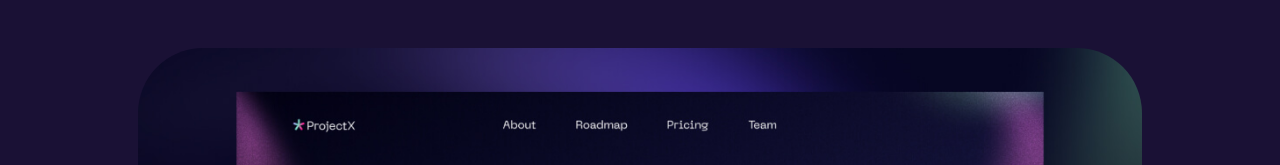
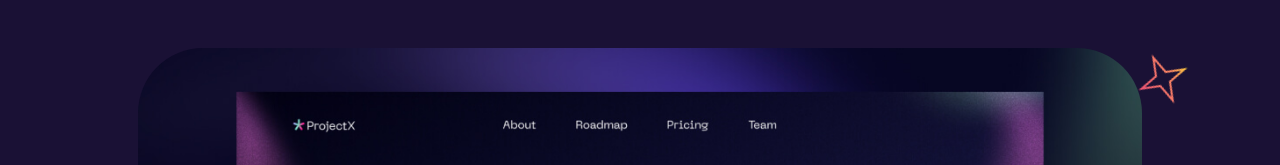
Before and after one commit to Multiplayr/Multiplayr_info, a React (Create React App) app: page /working in a window 1280 px wide. Shown: the part 458-623 px from the top of the page. Built offline with nearby package versions, Linux system fonts and the light colour scheme.

Commit message:
adding smooth transition

```diff
--- a/src/Components/Teams/TeamCard.jsx
+++ b/src/Components/Teams/TeamCard.jsx
@@ -1,11 +1,12 @@
 import React from 'react'
 import styles from "./TeamCard.module.css"
 import 'font-awesome/css/font-awesome.min.css';
+import "./TeamCard.module.css";
 
 
 export const TeamCard = ({ member: { image, name, position } }) => {
   return (
-    <div className={styles.container} >
+    <div className={styles.container }>
 
       <div className={styles.image}>
       <img src={image} alt='projecttitle'/>
--- a/src/Components/Teams/TeamCard.module.css
+++ b/src/Components/Teams/TeamCard.module.css
@@ -4,15 +4,24 @@
     flex-direction: column;
     padding: 18px 24px;
     border-radius: 20px;
-    background: white 0.5;
-    background: linear-gradient(180deg, #c4cdf0 0%, #132A53 100%);
+    /* background: white 0.5; */
+    /* background: linear-gradient(180deg, #c4cdf0 0%, #132A53 100%); */
+    background: rgba(255,255,255,.1);
     /* box-shadow: 0 16px 14px 0 #04152d; */
     width: 250px;
     height: 250px;
     align-items: center;
     margin-right: 0px;
     margin-right: 0px;
+    transition: background 0.5s ease;
+
 }
+
+.container:hover{
+    background: rgba(255,255,255,.3);
+
+}
+
 
 .image{
     margin-bottom: 0px;
--- a/src/Components/Teams/Teams.module.css
+++ b/src/Components/Teams/Teams.module.css
@@ -5,6 +5,7 @@
     color: var(--color-text);
     margin-left: 10%;
     margin-right: 10%;
+    z-index: 6;
 
 
 }
--- a/src/Components/Working/Working.css
+++ b/src/Components/Working/Working.css
@@ -33,6 +33,7 @@
   justify-content: center;
   gap: 10px;
   margin-bottom: 15px;
+  z-index: 3;
 }
 
 .head_about {
@@ -68,6 +69,7 @@
   gap: 50px;
   list-style: none;
   align-items: center;
+  flex-wrap: wrap;
 }
 
 .listItem {
@@ -95,6 +97,7 @@
   margin: 0 10%;
   max-height: 75%;
   max-width: 95%;
+  z-index: 3;
 }
 
 .imageContainer img {
@@ -166,7 +169,18 @@
     top: 6%;
     left:17%;
     /* inset: 0; */
-    z-index: 25;
+    z-index: 0;
+    animation: rotation 30s infinite linear;
+  }
+
+  .overlay-rot-img-c {
+    width: auto;
+    height: auto;
+    position: absolute;
+    top: 30%;
+    right:7%;
+    /* inset: 0; */
+    z-index: 0;
     animation: rotation 30s infinite linear;
   }
 
--- a/src/Components/Working/Working.jsx
+++ b/src/Components/Working/Working.jsx
@@ -50,6 +50,12 @@ const Working = () => {
           alt=""
         />
 
+        <img
+          className="overlay-rot-img-c"
+          src="/assets/images/banner/banner-shape-4.png"
+          alt=""
+        />
+
         <div className="head">
           <h3 className="head_about">how it works</h3>
           <h1 className="head_title">The Ignition Of Metaverse</h1>
```
